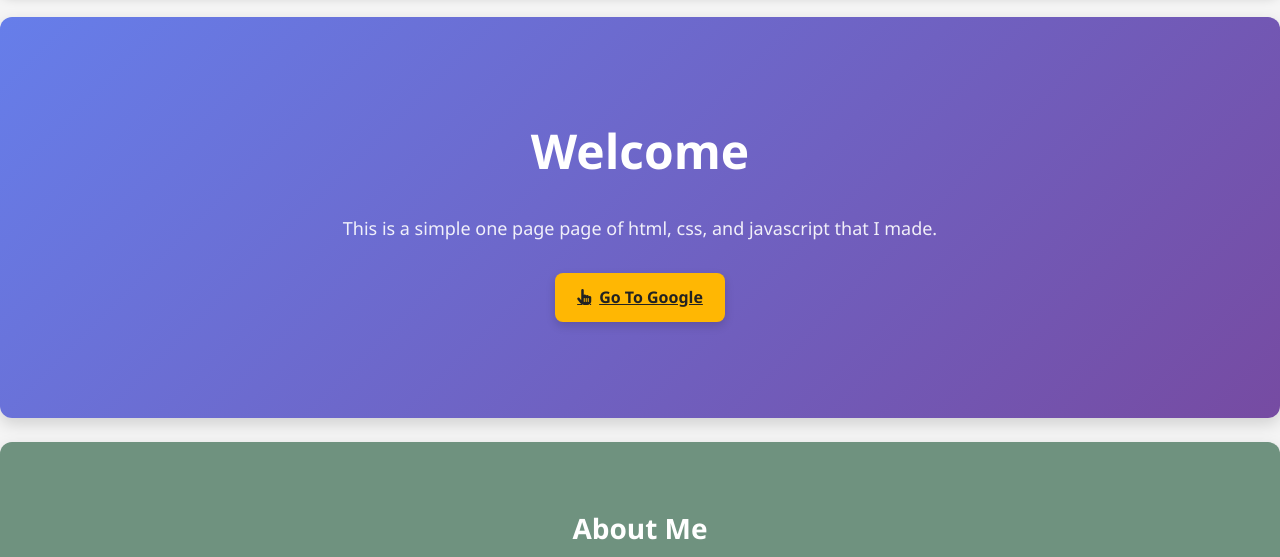
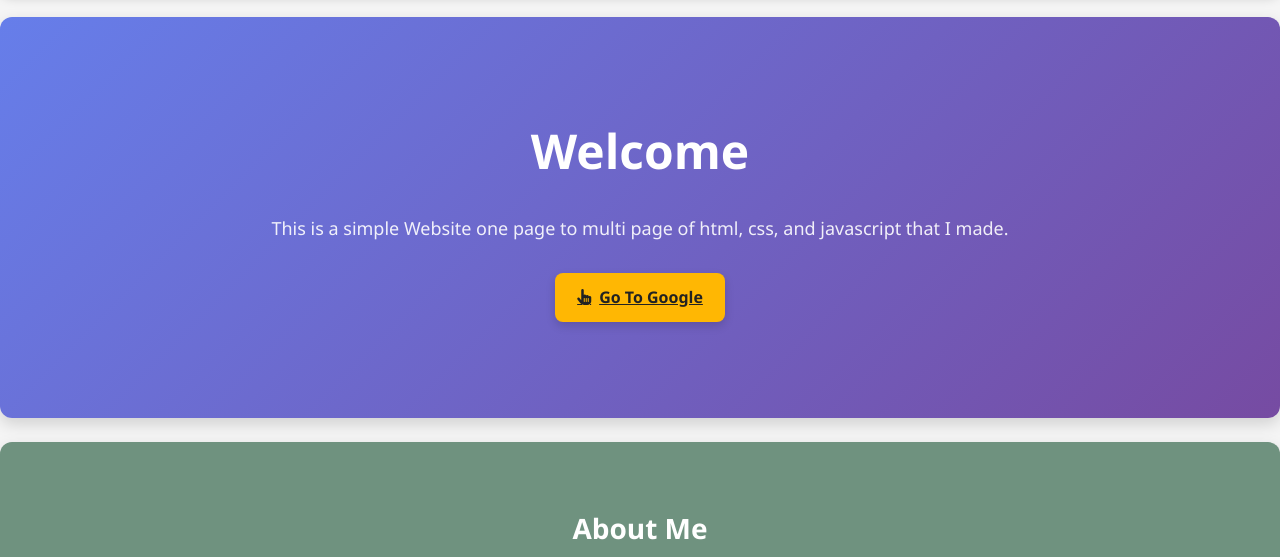
Before and after one commit to davinnnnzzz/Multiple-page, a plain HTML site: page index.html in a window 1280 px wide. Shown: the part 82-639 px from the top of the page. Drawn offline with Linux system fonts and the light colour scheme.

Commit message:
Update index.html

```diff
--- a/index.html
+++ b/index.html
@@ -28,7 +28,7 @@
 
   <section id="hero" class="hero reveal">
     <h1>Welcome</h1>
-    <p>This is a simple one page page of html, css, and javascript that I made.</p>
+    <p>This is a simple Website one page to multi page of html, css, and javascript that I made.</p>
     <a href="https://www.google.com" class="btn">
       <i class="fa-solid fa-hand-pointer"></i> Go To Google
     </a>
```
